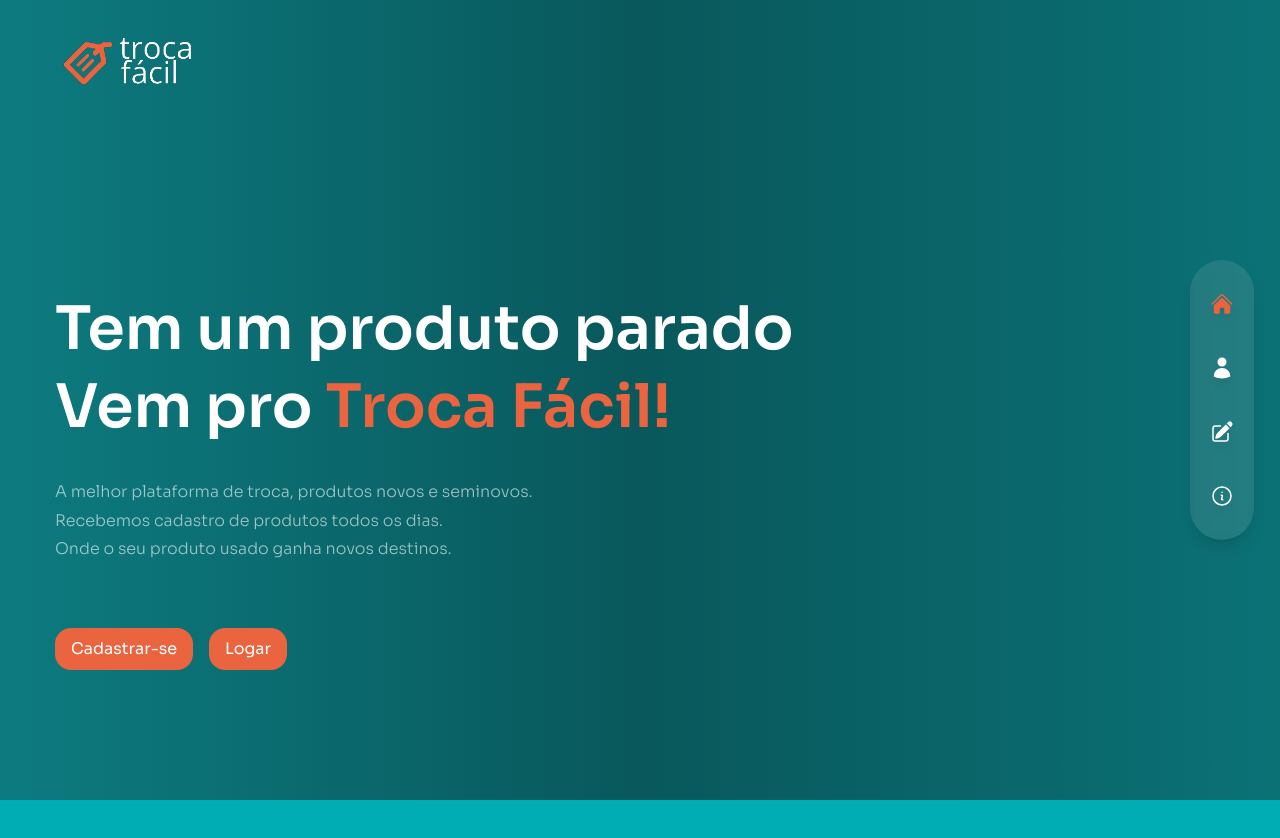
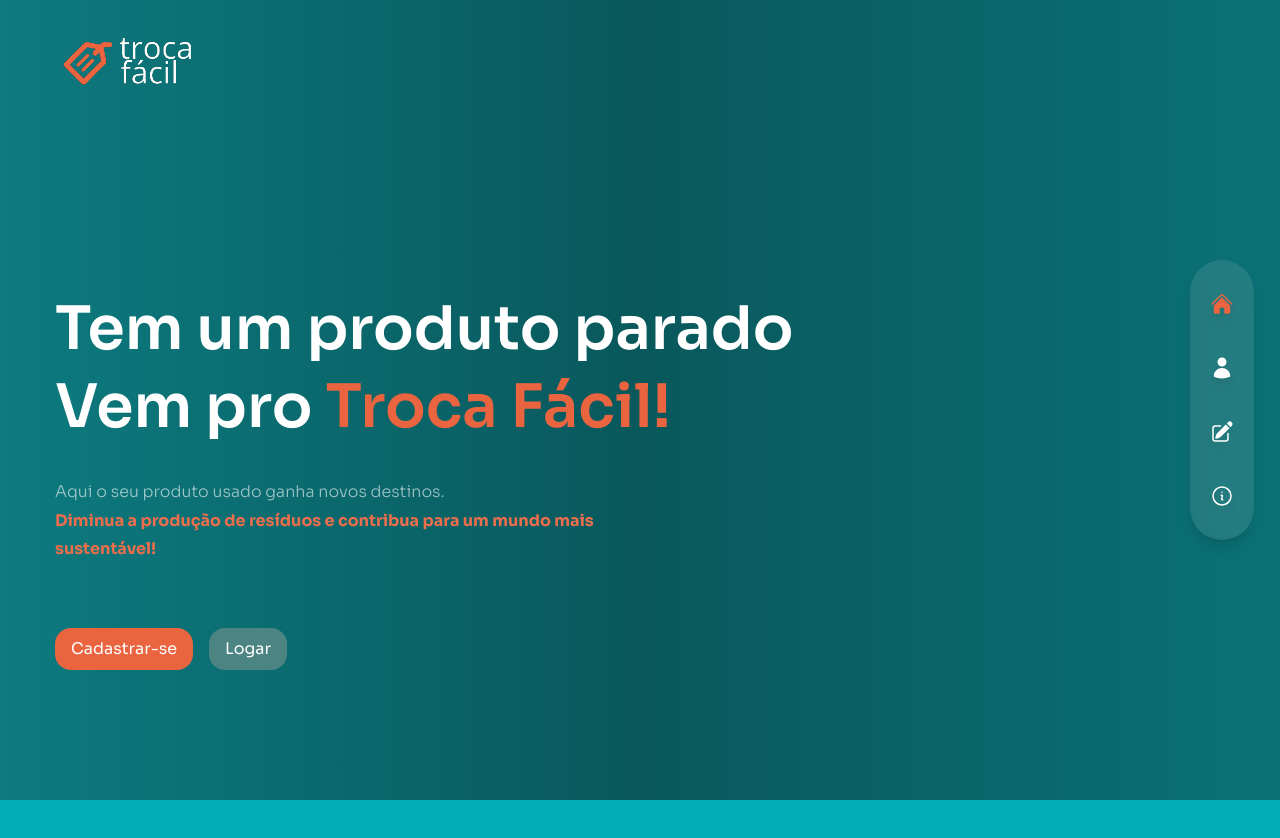
Before and after one commit to MatheusLTrindade/ProjetoIntegrador4-Frontend, a Next.js app: page / in a window 1280 px wide. Shown: the top 838 px of the page. Built offline with nearby package versions, Linux system fonts and the light colour scheme.

Commit message:
updating texts

```diff
--- a/src/app/page.jsx
+++ b/src/app/page.jsx
@@ -36,9 +36,8 @@ export default function Home() {
               exit='hidden'
               className='max-w-sm xl:max-w-xl mx-auto xl:mx-0 mb-10 xl:mb-16'
             >
-              A melhor plataforma de troca, produtos novos e seminovos. <br />
-              Recebemos cadastro de produtos todos os dias. <br />
-              Onde o seu produto usado ganha novos destinos.
+              Aqui o seu produto usado ganha novos destinos. <br />
+              <span className='text-orangeLight font-bold'>Diminua a produção de resíduos e contribua para um mundo mais sustentável!</span>
             </motion.p>
             {/* btns */}
             <div className="flex flex-col xs:flex-row items-center justify-center xl:justify-normal gap-4 ">
@@ -65,7 +64,7 @@ export default function Home() {
                 <Link
                   name='login'
                   href="/login"
-                  className='flex items-center justify-center px-4 py-2 bg-accent rounded-2xl transition-all duration-300 hover:bg-orangeMedium'
+                  className='flex items-center justify-center px-4 py-2 bg-tertiary rounded-2xl transition-all duration-300 hover:bg-primary'
                 >
                   Logar
                 </Link>
```
